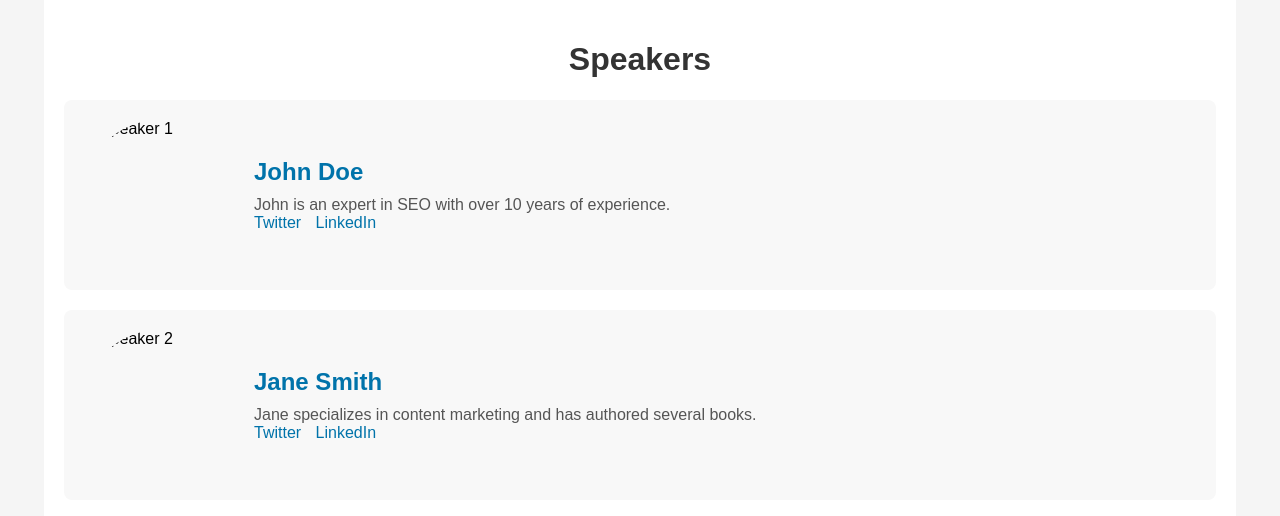
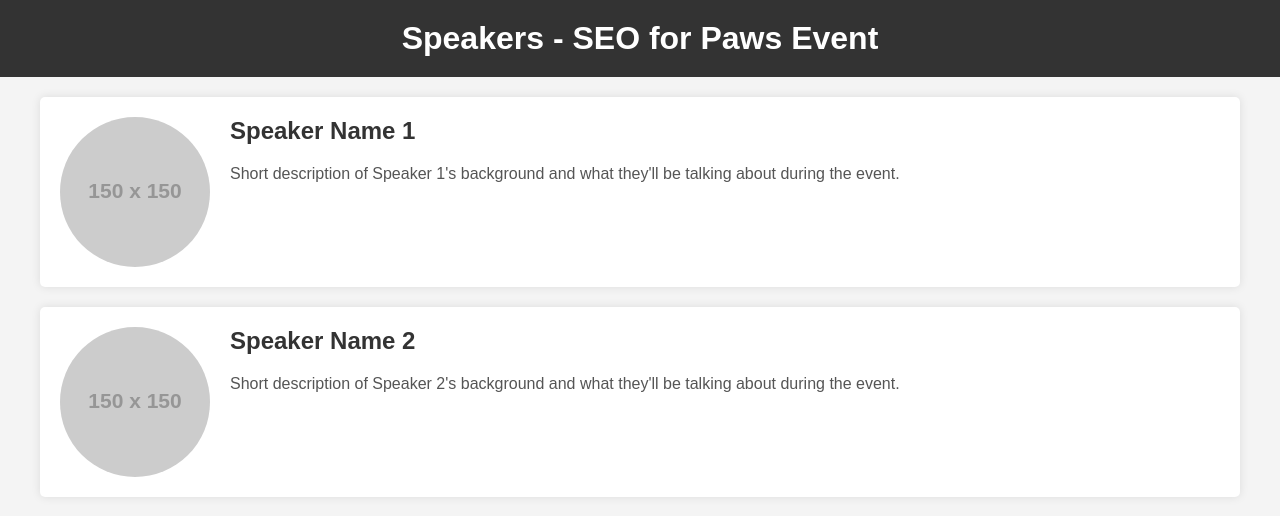
Before and after one commit to Hearquests/seo-for-paws, a plain HTML site: page speakers.html in a window 1280 px wide. Drawn offline with Linux system fonts and the light colour scheme; placeholder pictures from the web are drawn by us.

Commit message:
Update speakers.html

```diff
--- a/speakers.html
+++ b/speakers.html
@@ -3,97 +3,92 @@
 <head>
     <meta charset="UTF-8">
     <meta name="viewport" content="width=device-width, initial-scale=1.0">
-    <title>Speakers - Take It Offline</title>
+    <title>Speakers - SEO for Paws Event</title>
+    <!-- Schema.org markup for the page -->
+    <script type="application/ld+json">
+    {
+      "@context": "https://schema.org",
+      "@type": "WebPage",
+      "name": "Speakers - SEO for Paws Event",
+      "description": "Meet the speakers for the SEO for Paws event on September 25th. Learn from industry experts and gain valuable insights.",
+      "url": "https://seocharity.com/seo-for-paws/sept25/",
+      "publisher": {
+        "@type": "Organization",
+        "name": "SEO Charity",
+        "url": "https://seocharity.com/",
+        "logo": "https://seocharity.com/logo.png"
+      }
+    }
+    </script>
     <style>
         body {
             font-family: Arial, sans-serif;
             margin: 0;
             padding: 0;
-            background-color: #f5f5f5;
+            background-color: #f4f4f4;
         }
-
         .container {
-            width: 90%;
+            max-width: 1200px;
             margin: 0 auto;
             padding: 20px;
+        }
+        .header {
+            text-align: center;
+            padding: 20px;
+            background-color: #333;
+            color: #fff;
+        }
+        .header h1 {
+            margin: 0;
+        }
+        .speaker {
+            display: flex;
             background-color: #fff;
+            margin-bottom: 20px;
+            padding: 20px;
+            border-radius: 5px;
+            box-shadow: 0 0 10px rgba(0, 0, 0, 0.1);
         }
-
-        h1 {
-            text-align: center;
+        .speaker img {
+            max-width: 150px;
+            margin-right: 20px;
+            border-radius: 50%;
+        }
+        .speaker-info {
+            flex: 1;
+        }
+        .speaker-info h2 {
+            margin-top: 0;
             color: #333;
         }
-
-        .speaker {
-            display: flex;
-            align-items: center;
-            margin-bottom: 20px;
-            padding: 20px;
-            background-color: #f8f8f8;
-            border-radius: 8px;
-        }
-
-        .speaker img {
-            border-radius: 50%;
-            margin-right: 20px;
-            width: 150px;
-            height: 150px;
-            object-fit: cover;
-        }
-
-        .speaker-content {
-            max-width: 70%;
-        }
-
-        .speaker-content h2 {
-            margin: 0;
-            color: #0073aa;
-        }
-
-        .speaker-content p {
-            margin: 10px 0 0 0;
+        .speaker-info p {
+            margin: 10px 0;
             color: #555;
-        }
-
-        .social-links a {
-            color: #0073aa;
-            text-decoration: none;
-            margin-right: 10px;
         }
     </style>
 </head>
 <body>
+    <div class="header">
+        <h1>Speakers - SEO for Paws Event</h1>
+    </div>
     <div class="container">
-        <h1>Speakers</h1>
-
         <!-- Speaker 1 -->
         <div class="speaker">
-            <img src="speaker1.jpg" alt="Speaker 1">
-            <div class="speaker-content">
-                <h2>John Doe</h2>
-                <p>John is an expert in SEO with over 10 years of experience.</p>
-                <div class="social-links">
-                    <a href="https://twitter.com/johndoe">Twitter</a>
-                    <a href="https://linkedin.com/in/johndoe">LinkedIn</a>
-                </div>
+            <img src="https://via.placeholder.com/150" alt="Speaker 1">
+            <div class="speaker-info">
+                <h2>Speaker Name 1</h2>
+                <p>Short description of Speaker 1's background and what they'll be talking about during the event.</p>
             </div>
         </div>
-
         <!-- Speaker 2 -->
         <div class="speaker">
-            <img src="speaker2.jpg" alt="Speaker 2">
-            <div class="speaker-content">
-                <h2>Jane Smith</h2>
-                <p>Jane specializes in content marketing and has authored several books.</p>
-                <div class="social-links">
-                    <a href="https://twitter.com/janesmith">Twitter</a>
-                    <a href="https://linkedin.com/in/janesmith">LinkedIn</a>
-                </div>
+            <img src="https://via.placeholder.com/150" alt="Speaker 2">
+            <div class="speaker-info">
+                <h2>Speaker Name 2</h2>
+                <p>Short description of Speaker 2's background and what they'll be talking about during the event.</p>
             </div>
         </div>
-
         <!-- Add more speakers as needed -->
-
     </div>
 </body>
 </html>
```
